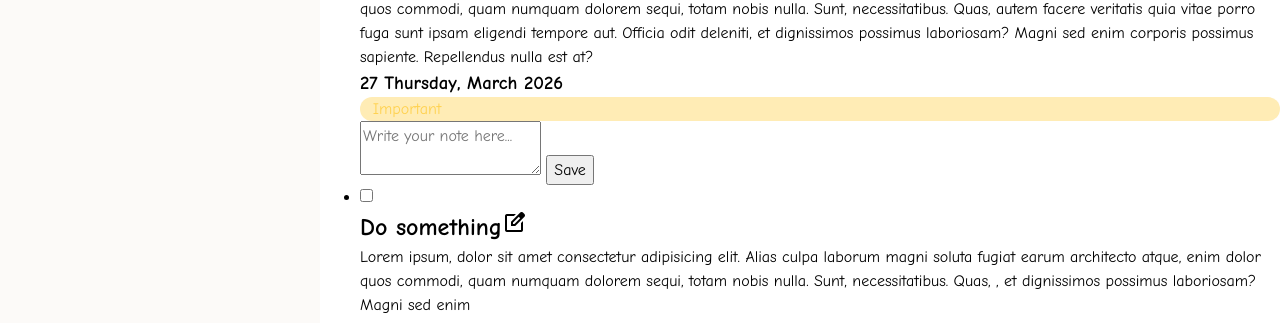
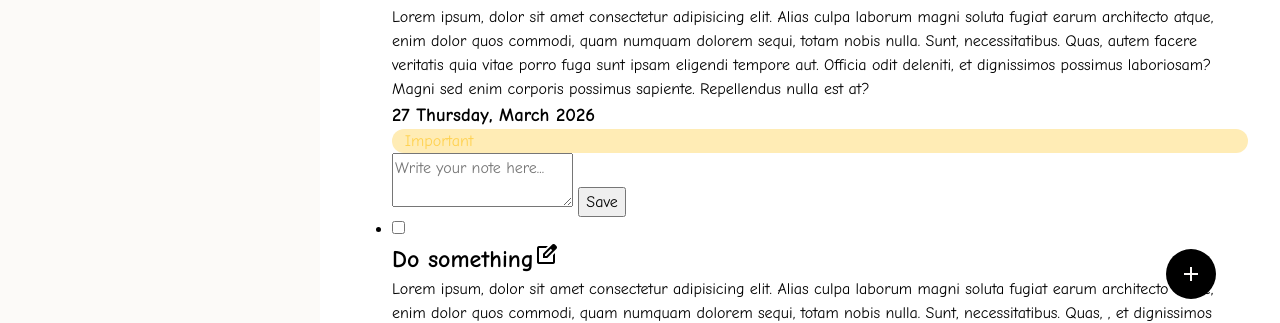
Before and after one commit to DefalterXD/Todo-List, a website built with webpack: page src/template.html in a window 1280 px wide. Shown: the part 461-784 px from the top of the page. Built offline with nearby package versions, Linux system fonts and the light colour scheme.

Commit message:
feat: style layout for inbox section with 'add task' button inside

```diff
--- a/src/style.css
+++ b/src/style.css
@@ -175,3 +175,26 @@ body {
     padding: 0 0.8em;
     border-radius: 12px;
 }
+
+.inbox__container {
+    display: grid;
+    padding: 2em;
+
+    & .add__task {
+        position: fixed;
+        right: 5%;
+        bottom: 5%;
+        width: 50px;
+        height: 50px;
+        border-radius: 50%;
+        background-color: var(--select-color-background);
+        display: grid;
+        place-content: center;
+        cursor: pointer;
+
+        & span {
+            color: var(--header-color-background);
+        }
+    }
+
+}
```
